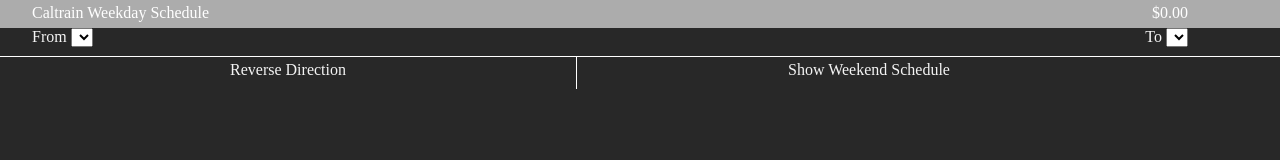
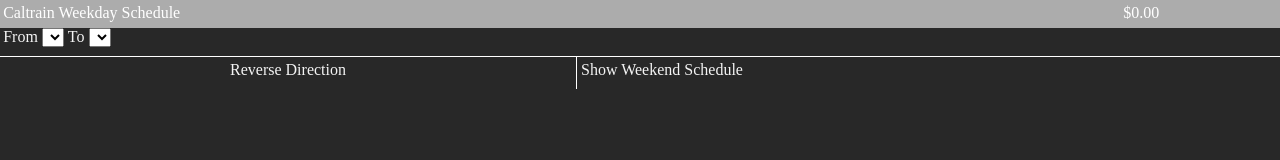
Before and after one commit to nwgh/caltrainfox, a plain HTML site: page index.html in a window 1280 px wide. Drawn offline with Linux system fonts and the light colour scheme.

Commit message:
Make styling look right on device

```diff
--- a/caltrainfox.css
+++ b/caltrainfox.css
@@ -23,19 +23,20 @@
 
 .info div {
     height: 100%;
-    width: 45%;
     padding-top: .25em;
     display: inline-block;
 }
 
 .info div:first-child {
-    padding-left: 2em;
+    padding-left: .2em;
     text-align: left;
+    width: 75%;
 }
 
 .info div:last-child {
-    padding-right: 2em;
+    padding-right: .2em;
     text-align: right;
+    width: 15%;
 }
 
 .schedule {
@@ -66,17 +67,18 @@
 .time, .train {
     display: inline-block;
     height: 100%;
-    width: 45%;
 }
 
 .time {
-    padding-left: 2em;
+    padding-left: .2em;
     text-align: left;
+    width: 75%;
 }
 
 .train {
-    padding-right: 2em;
+    padding-right: .2em;
     text-align: right;
+    width: 15%;
 }
 
 .limited {
@@ -97,17 +99,16 @@
 
 .selectors div {
     display: inline-block;
-    width: 45%;
 }
 
 .from {
     text-align: left;
-    padding-left: 2em;
+    padding-left: .2em;
 }
 
 .to {
     text-align: right;
-    padding-right: 2em;
+    padding-right: .2em;
 }
 
 .menu {
@@ -120,8 +121,11 @@
     display: inline-block;
     border-right: 1px solid #fff;
     text-align: center;
+    padding-top: .25em;
+}
+
+.element:first-child {
     width: 45%;
-    padding-top: .25em;
 }
 
 .element:last-child {
```
